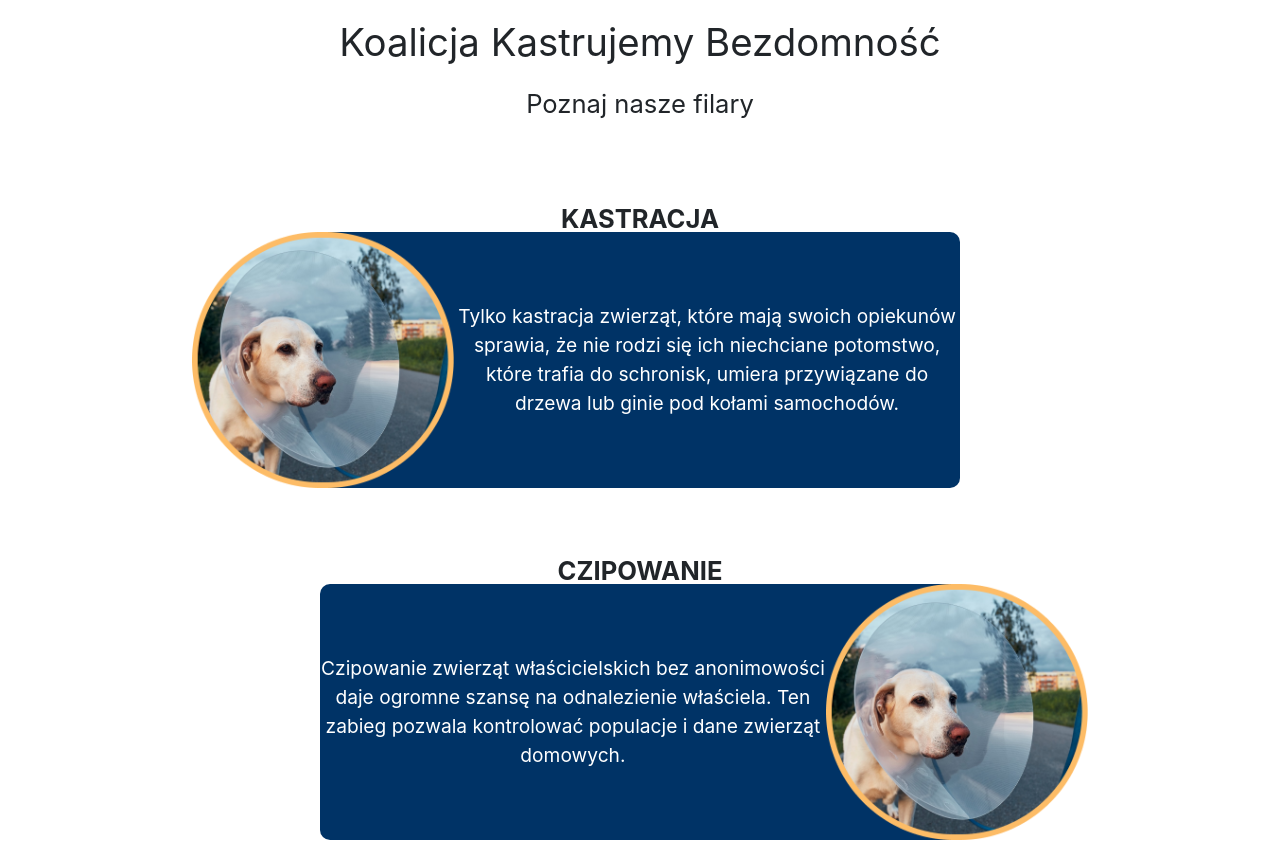
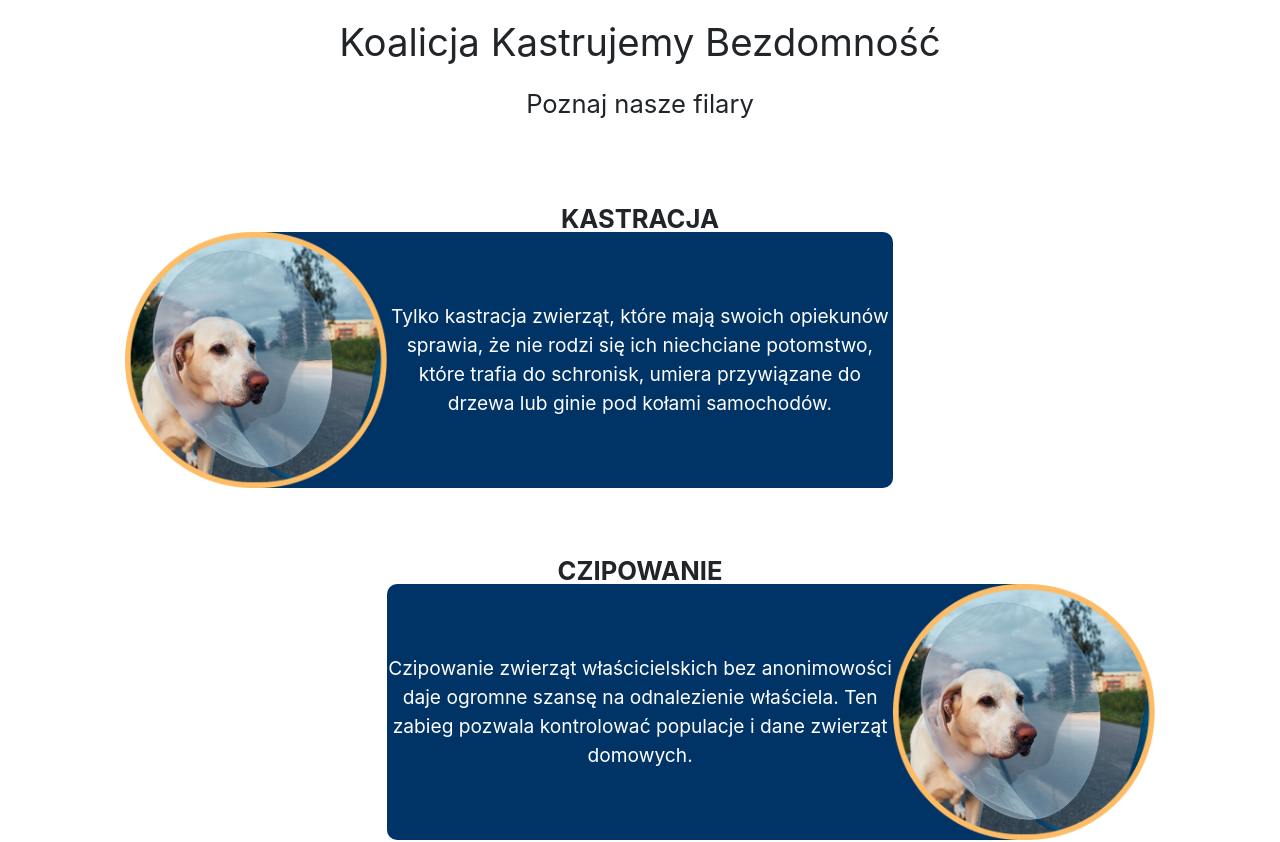
Before and after one commit to karunaproject/fe, a React (Create React App) app: page /home in a window 1280 px wide. Shown: the part 600-1442 px from the top of the page. Built offline with nearby package versions, Linux system fonts and the light colour scheme.

Commit message:
pillars: style changes

```diff
--- a/src/components/pillars/style.ts
+++ b/src/components/pillars/style.ts
@@ -4,11 +4,11 @@ export const Container = styled.div`
     display: flex;
     flex-direction: column;
     align-items: center;
-    overflow: hidden;
 
     .slide-right {
         animation: 3s slide-right;
     }
+
     @keyframes slide-right {
         from {
             margin-left: -200%;
@@ -21,6 +21,7 @@ export const Container = styled.div`
     .slide-left {
         animation: 3s slide-left;
     }
+
     @keyframes slide-left {
         from {
             margin-left: 200%;
@@ -43,6 +44,8 @@ export const DescriptionWrapper = styled.div<{ align: string }>`
     text-align: center;
     flex-direction: row;
     border-radius: ${(props) => (props.align === 'left' ? '0 10px 10px 0' : '10px 0 0 10px')};
+    margin-left: ${(props) => (props.align === 'left' ? '-10.5vw' : 'auto')};
+    margin-right: ${(props) => (props.align === 'right' ? '-10.5vw' : 'auto')};
 
     img {
         position: relative;
```
